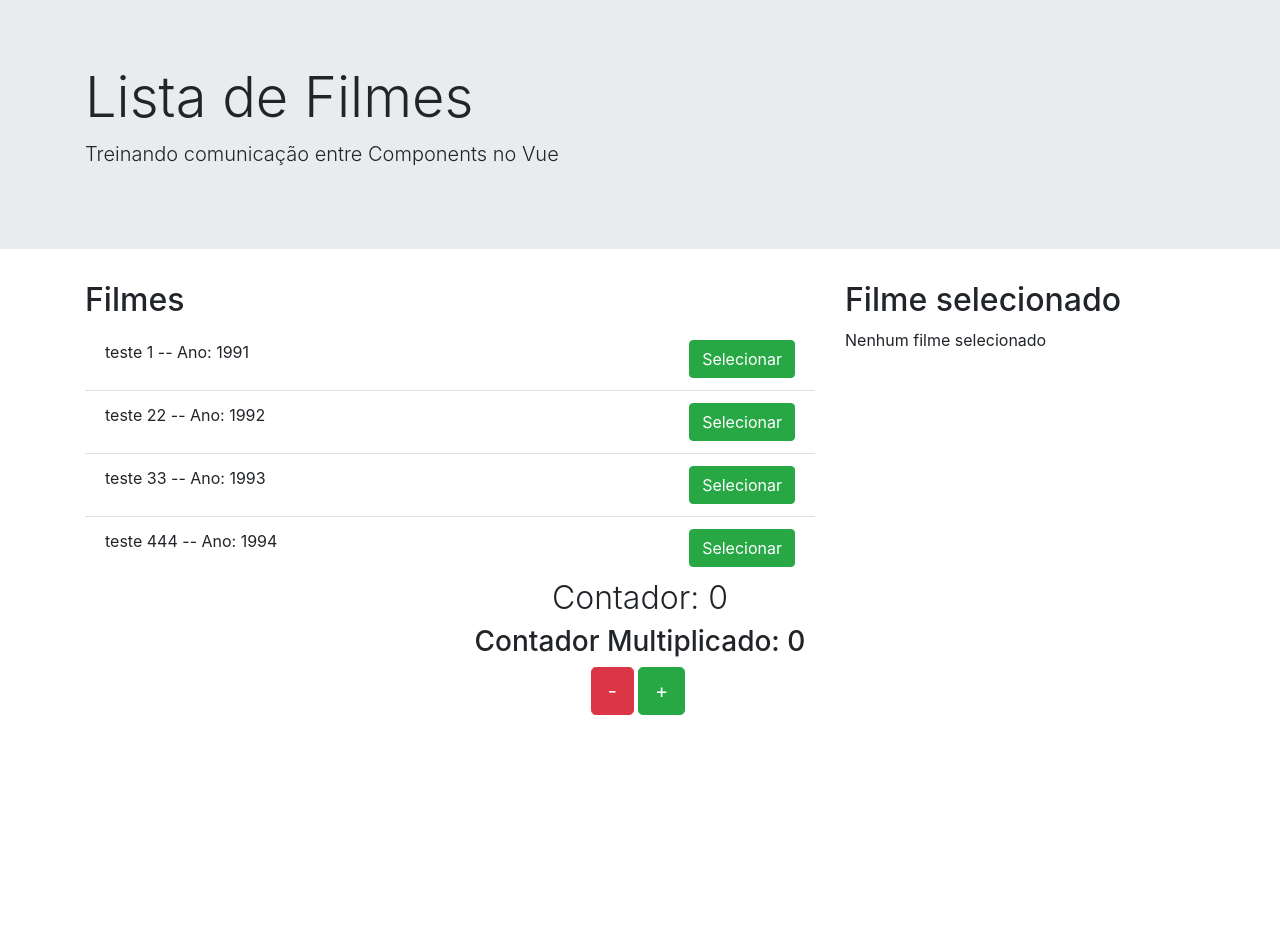
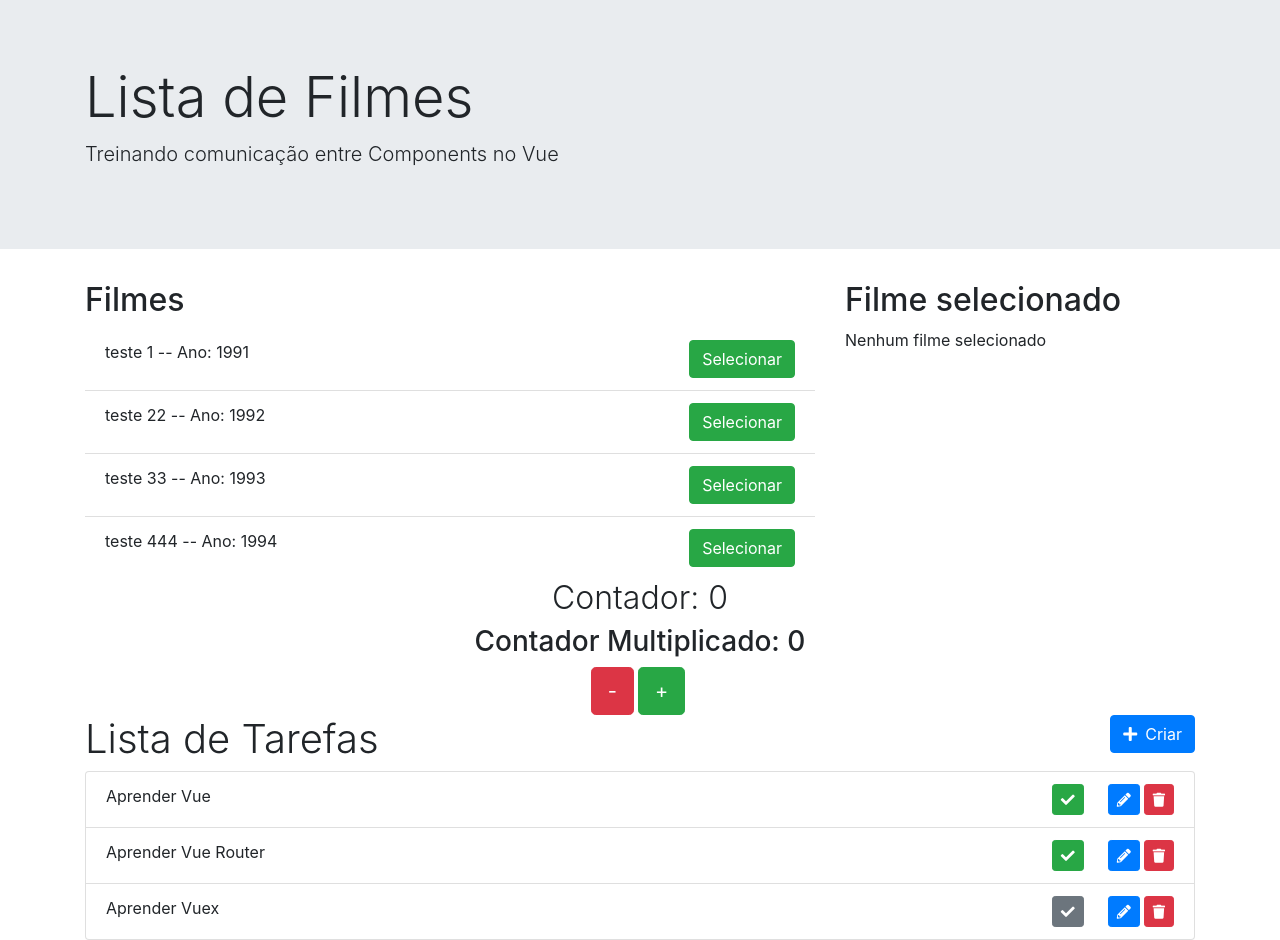
Before and after one commit to anapf9/todos-lists-wallets, a Vue app: page / in a window 1280 px wide. Before the commit the page ends 800 px from the top, so only its background shows below. Built offline with nearby package versions, Linux system fonts and the light colour scheme.

Commit message:
novos itens de tarefas

```diff
--- a/public/index.html
+++ b/public/index.html
@@ -6,6 +6,7 @@
     <meta name="viewport" content="width=device-width,initial-scale=1.0">
     <link rel="icon" href="<%= BASE_URL %>favicon.ico">
     <title>vue-components-comunicacao</title>
+    <link rel="stylesheet" href="https://use.fontawesome.com/releases/v5.6.3/css/all.css" integrity="sha384-UHRtZLI+pbxtHCWp1t77Bi1L4ZtiqrqD80Kn4Z8NTSRyMA2Fd33n5dQ8lWUE00s/" crossorigin="anonymous">
     <link rel="stylesheet" href="https://stackpath.bootstrapcdn.com/bootstrap/4.4.1/css/bootstrap.min.css" integrity="sha384-Vkoo8x4CGsO3+Hhxv8T/Q5PaXtkKtu6ug5TOeNV6gBiFeWPGFN9MuhOf23Q9Ifjh" crossorigin="anonymous">
   </head>
   <body>
--- a/src/App.vue
+++ b/src/App.vue
@@ -15,15 +15,21 @@
       <contador />
     </div>
 
+    <div class="container">
+      <TarefasLista/>
+    </div>
+
   </div>
 </template>
 
 <script>
+import TarefasLista from './components/TarefasLista.vue'
 import FilmesLista from './components/FilmesLista.vue'
 import Contador from '@/components/Contador.vue'
 
 export default {
   components: {
+    TarefasLista,
     FilmesLista,
     Contador
   }
--- a/src/components/Contador.vue
+++ b/src/components/Contador.vue
@@ -16,14 +16,16 @@ export default {
             contadorLocal: 2
         }
     },
-    computed: mapState({
+    computed: {
+        ...mapState({
         contador: state => state.contador, // após a arrow function pode se utilizar qualquer lógica, porém retornaremos apenas o estado contador
         contador: 'contador', // atraves da string indicamos qual propriedade do state queremos pegar
         contadorAlias: 'contador', // forma como um alias, serve para darmos nome diferente
         contadorMultiplicado (state) {
             return state.contador * this.contadorLocal
         }
-    }),
+    })
+    },
     methods: {
         incrementar() {
             this.$store.state.contador++
--- /dev/null
+++ b/src/components/TarefaSalvar.vue
@@ -0,0 +1,63 @@
+<template>
+    <div class="mt-4">
+        <hr>
+        <h2 class="font-weight-light">Salvar Tarefa</h2>
+        <form @submit.prevent="salvar">
+            <div class="row">
+                <div :class="classeColuna">
+                    <div class="form-group">
+                        <label>Título</label>
+                        <input
+                            type="text"
+                            class="form-control"
+                            placeholder="Título da tarefa"
+                            :value="tarefa && tarefa.titulo">
+                    </div>
+                </div>
+                <div class="col-sm-2" v-if="tarefa">
+                    <div class="form-group">
+                        <label>Tarefa concluída?</label>
+                        <button
+                            type="button"
+                            class="btn btn-sm d-block"
+                            :class="classeBotao">
+                                <i class="fa fa-check"></i>
+                        </button>
+                    </div>
+                </div>
+            </div>
+
+            <button type="submit" class="btn btn-primary">Salvar</button>
+        </form>
+    </div>
+</template>
+
+<script>
+
+export default {
+    props: {
+        tarefa: {
+            type: Object,
+            default: undefined
+        }
+    },
+    computed: {
+        classeColuna() {
+            return this.tarefa
+                ? 'col-sm-10'
+                : 'col-sm-12'
+        },
+        classeBotao() {
+            return this.tarefa && this.tarefa.concluido
+                ? 'btn-success'
+                : 'btn-secondary'
+        }
+    },
+    methods: {
+        salvar(event) {
+            const operacao = !this.tarefa ? 'criar' : 'editar'
+            console.log('Operação: ', operacao)
+        }
+    }
+}
+</script>
--- /dev/null
+++ b/src/components/TarefasLista.vue
@@ -0,0 +1,75 @@
+<template>
+    <div>
+
+        <div class="row">
+            <div class="col-sm-10">
+                <h1 class="font-weight-light">Lista de Tarefas</h1>
+            </div>
+            <div class="col-sm-2">
+                <button
+                    class="btn btn-primary float-right"
+                    @click="exibirFormularioCriarTarefa">
+                        <i class="fa fa-plus mr-2"></i>
+                        <span>Criar</span>
+                </button>
+            </div>
+        </div>
+
+        <ul class="list-group" v-if="tarefas.length > 0">
+            <TarefasListaIten
+                v-for="tarefa in tarefas"
+                :key="tarefa.id"
+                :tarefa="tarefa"
+                @editar="selecionarTarefaParaEdicao" />
+        </ul>
+
+        <p v-else>Nenhuma tarefa criada.</p>
+
+        <TarefaSalvar
+            v-if="exibirFormulario"
+            :tarefa="tarefaSelecionada" />
+
+
+    </div>
+</template>
+
+<script>
+
+import TarefaSalvar from './TarefaSalvar.vue'
+import TarefasListaIten from './TarefasListaIten.vue'
+
+export default {
+    components: {
+        TarefaSalvar,
+        TarefasListaIten
+    },
+    data() {
+        return {
+            exibirFormulario: false,
+            tarefaSelecionada: undefined,
+            tarefas: [
+                { id: 1, titulo: 'Aprender Vue', concluido: true },
+                { id: 2, titulo: 'Aprender Vue Router', concluido: true },
+                { id: 3, titulo: 'Aprender Vuex', concluido: false }
+            ]
+        }
+    },
+    methods: {
+        exibirFormularioCriarTarefa(event) {
+            if (this.tarefaSelecionada) {
+                this.tarefaSelecionada = undefined
+                return
+            }
+            this.exibirFormulario = !this.exibirFormulario
+        },
+        selecionarTarefaParaEdicao(tarefa) {
+            this.exibirFormulario = true
+            this.tarefaSelecionada = tarefa
+        },
+        resetar() {
+            this.exibirFormulario = false
+            this.tarefaSelecionada = undefined
+        }
+    }
+}
+</script>
--- /dev/null
+++ b/src/components/TarefasListaIten.vue
@@ -0,0 +1,55 @@
+<template>
+    <li class="list-group-item d-flex">
+        <span>{{ tarefa.titulo }}</span>
+        <span class="espacar"></span>
+        <button
+            class="btn btn-sm mr-4"
+            :class="classeCSS"
+            :title="textoBotaoConcluido">
+                <i class="fa fa-check"></i>
+        </button>
+        <button
+            class="btn btn-primary btn-sm mr-1"
+            title="Editar"
+            @click="$emit('editar', tarefa)">
+                <i class="fa fa-pencil-alt"></i>
+        </button>
+        <button
+            class="btn btn-danger btn-sm"
+            title="Deletar">
+                <i class="fa fa-trash"></i>
+        </button>
+    </li>
+</template>
+
+<script>
+export default {
+    props: {
+        tarefa: {
+            type: Object,
+            required: true
+        }
+    },
+    computed: {
+        classeCSS() {
+            return {
+                'btn-secondary': !this.tarefa.concluido,
+                'btn-success': this.tarefa.concluido
+            }
+        },
+        textoBotaoConcluido() {
+            return this.tarefa.concluido
+                ? 'Refazer Tarefa'
+                : 'Concluir Tarefa'
+        }
+    }
+}
+</script>
+
+<style scoped>
+
+    .espacar {
+        flex: 1 1 auto;
+    }
+
+</style>
```
